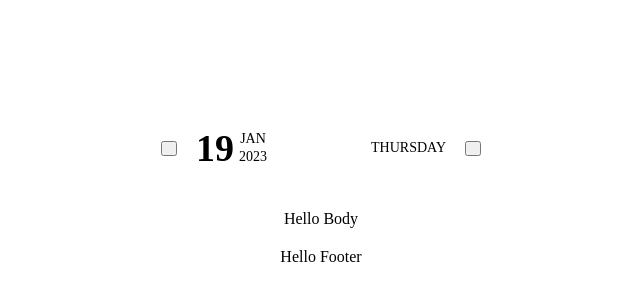
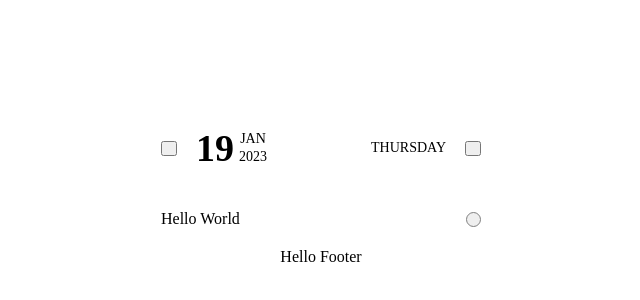
Before and after one commit to LaughingThroll/vue-todo, a Vue app: page / in a window 1280 px wide. Shown: the part 82-382 px from the top of the page, without its empty margins (319-959 px from the left). Built offline with nearby package versions, Linux system fonts and the light colour scheme; the HTML template or start-up script is replaced by a standard one.

Commit message:
feature: added TodoItem and Checkbox component

```diff
--- a/src/App.vue
+++ b/src/App.vue
@@ -1,6 +1,7 @@
 <script setup lang="ts">
 import MainCard from './components/MainCard.vue'
 import DateNavigation from './components/DateNavigation.vue'
+import TodoItem from './components/TodoItem.vue'
 </script>
 
 <template>
@@ -10,7 +11,7 @@ import DateNavigation from './components/DateNavigation.vue'
         <DateNavigation />
       </template>
       <template #body>
-        <div>Hello Body</div>
+        <TodoItem content="Hello World" />
       </template>
       <template #footer>
         <div>Hello Footer</div>
--- /dev/null
+++ b/src/components/Checkbox.vue
@@ -0,0 +1,56 @@
+<script setup lang="ts">
+import { ref } from 'vue'
+import Check from './../assets/check.svg?component'
+
+interface CheckboxEmits {
+  toggleCheckbox?: (isCompleted: boolean) => void
+}
+
+defineEmits<CheckboxEmits>()
+
+const isCompleted = ref(false)
+
+const toggleCheckbox = () => {
+  isCompleted.value = !isCompleted.value
+}
+</script>
+
+<template>
+  <button
+    class="checkbox"
+    :class="{ 'checkbox--isCompleted': isCompleted }"
+    @click="
+      () => {
+        toggleCheckbox()
+        $emit('toggleCheckbox', isCompleted)
+      }
+    "
+  >
+    <Check class="checkbox__icon" v-if="isCompleted" />
+  </button>
+</template>
+
+<style scoped lang="scss">
+@import './../styles/colors';
+
+.checkbox {
+  width: 15px;
+  height: 15px;
+  border-radius: 50%;
+  border: 1px solid $main-border;
+  padding: 2px;
+  display: flex;
+  align-items: center;
+  justify-content: center;
+
+  &__icon {
+    max-width: 100%;
+    max-height: 100%;
+    fill: $main-green;
+  }
+
+  &--isCompleted {
+    border: 1px solid $main-green;
+  }
+}
+</style>
--- /dev/null
+++ b/src/components/TodoItem.vue
@@ -0,0 +1,49 @@
+<script setup lang="ts">
+import Checkbox from './Checkbox.vue'
+
+interface TodoItemProps {
+  content: string
+  isCompleted?: boolean
+}
+
+withDefaults(defineProps<TodoItemProps>(), {
+  isCompleted: false,
+})
+</script>
+
+<template>
+  <div class="todoItem" :class="{ 'todoItem--isCompleted': isCompleted }">
+    <div class="todoItem__content">{{ content }}</div>
+    <div class="todoItem__actions">
+      <Checkbox class="todoItem__action" />
+    </div>
+  </div>
+</template>
+
+<style scoped lang="scss">
+@import './../styles/colors';
+.todoItem {
+  display: flex;
+  align-items: center;
+  justify-content: space-between;
+
+  &__content {
+    text-align: left;
+    vertical-align: baseline;
+    margin-right: 15px;
+  }
+
+  &__actions {
+    display: flex;
+    align-items: center;
+  }
+
+  &__action:not(:last-child) {
+    margin-right: 5px;
+  }
+
+  &--isCompleted {
+    color: $main-disable;
+  }
+}
+</style>
--- a/src/styles/_colors.scss
+++ b/src/styles/_colors.scss
@@ -2,4 +2,6 @@ $white: #fff;
 
 $main-bg: #f0efea;
 $main-green: #51e3a3;
+$main-disable: #e8e8e8;
+$main-border: #808080;
 $font: #5f6065;
```
Also changed, not shown: src/assets/check.svg (added).
